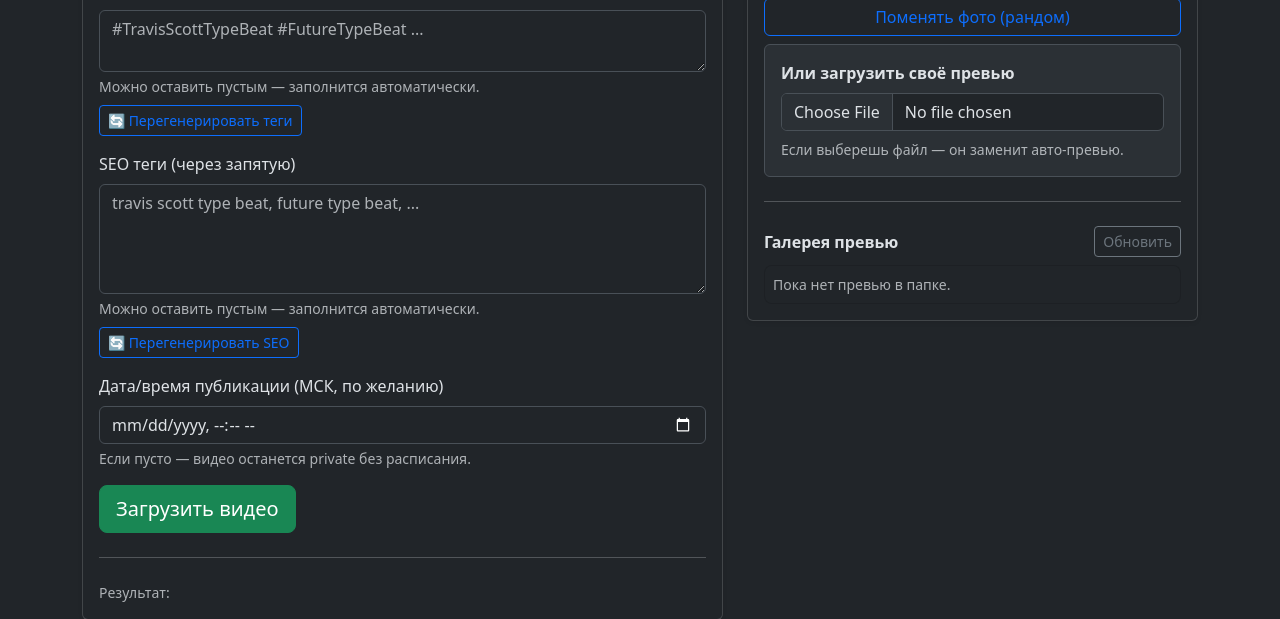
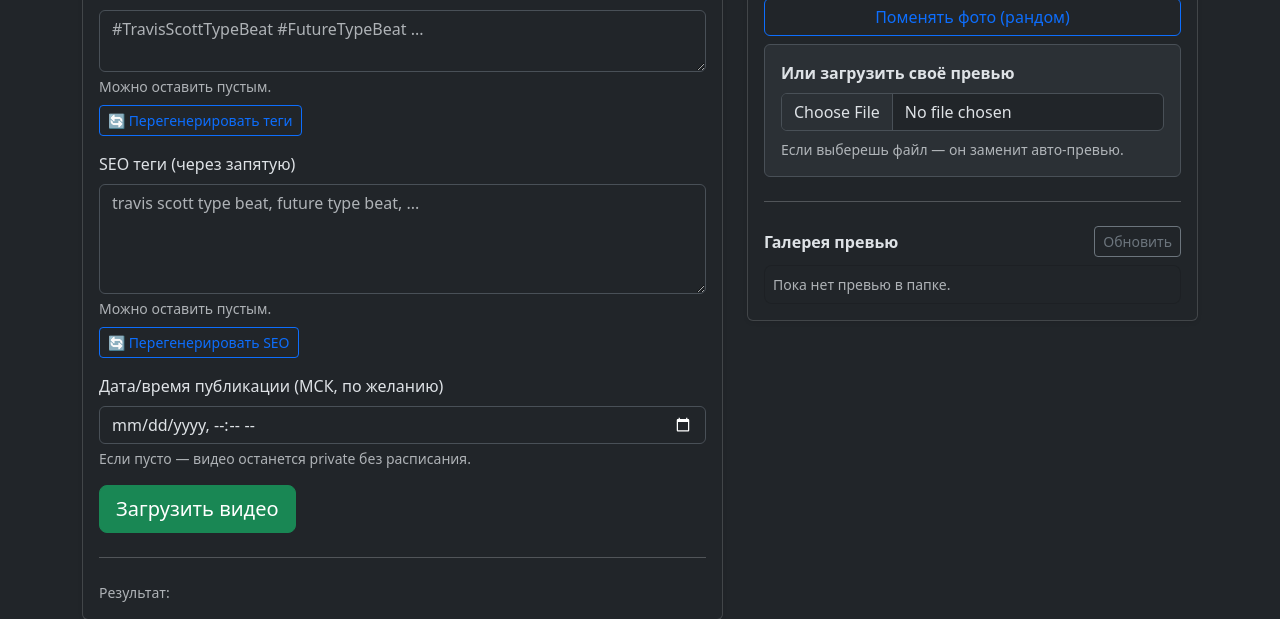
Before and after one commit to NIKITA-703/YouTubeUploader, a FastAPI app: page / in a window 1280 px wide. Shown: the part 436-1055 px from the top of the page. Run offline with FastAPI, Linux system fonts and the light colour scheme; data that the repository does not hold is empty.

Commit message:
Stable works web v8 all work correct

```diff
--- a/app/web/server.py
+++ b/app/web/server.py
@@ -245,6 +245,9 @@ def api_upload(
         hashtags_list = normalize_hashtags(hashtags)
         seo_list = normalize_seo_tags(seo_tags)
 
+        hashtags_override = hashtags_list  # всегда список, даже []
+        seo_override = seo_list  # всегда список, даже []
+
         # preview override
         preview_path_override: Optional[str] = None
 
@@ -268,8 +271,8 @@ def api_upload(
             media_file=str(video_path),
             beat_name=title,
             gemini_api_key=cfg.gemini_api_key,
-            hashtags_override=hashtags_list if hashtags_list else None,
-            seo_tags_override=seo_list if seo_list else None,
+            hashtags_override=hashtags_override,
+            seo_tags_override=seo_override,
             publish_at_override=publish_at,
             preview_path_override=preview_path_override,
             category_id="10",
--- a/app/web/templates/index.html
+++ b/app/web/templates/index.html
@@ -82,7 +82,7 @@
           <div class="mb-3">
             <label class="form-label">Теги (hashtags)</label>
             <textarea id="hashtags" class="form-control" maxlength="4500" rows="2" placeholder="#TravisScottTypeBeat #FutureTypeBeat ..." ></textarea>
-            <div class="form-text">Можно оставить пустым — заполнится автоматически.</div>
+            <div class="form-text">Можно оставить пустым.</div>
 
             <div class="mt-2">
               <button id="regen_hashtags_btn" type="button" class="btn btn-outline-primary btn-sm"> 🔄 Перегенерировать теги </button>
@@ -93,7 +93,7 @@
           <div class="mb-3">
             <label class="form-label">SEO теги (через запятую)</label>
             <textarea id="seo_tags" class="form-control" maxlength="480" rows="4" placeholder="travis scott type beat, future type beat, ..."></textarea>
-            <div class="form-text">Можно оставить пустым — заполнится автоматически.</div>
+            <div class="form-text">Можно оставить пустым.</div>
 
             <div class="mt-2">
               <button id="regen_seo_btn" type="button" class="btn btn-outline-primary btn-sm">🔄 Перегенерировать SEO</button>
```
